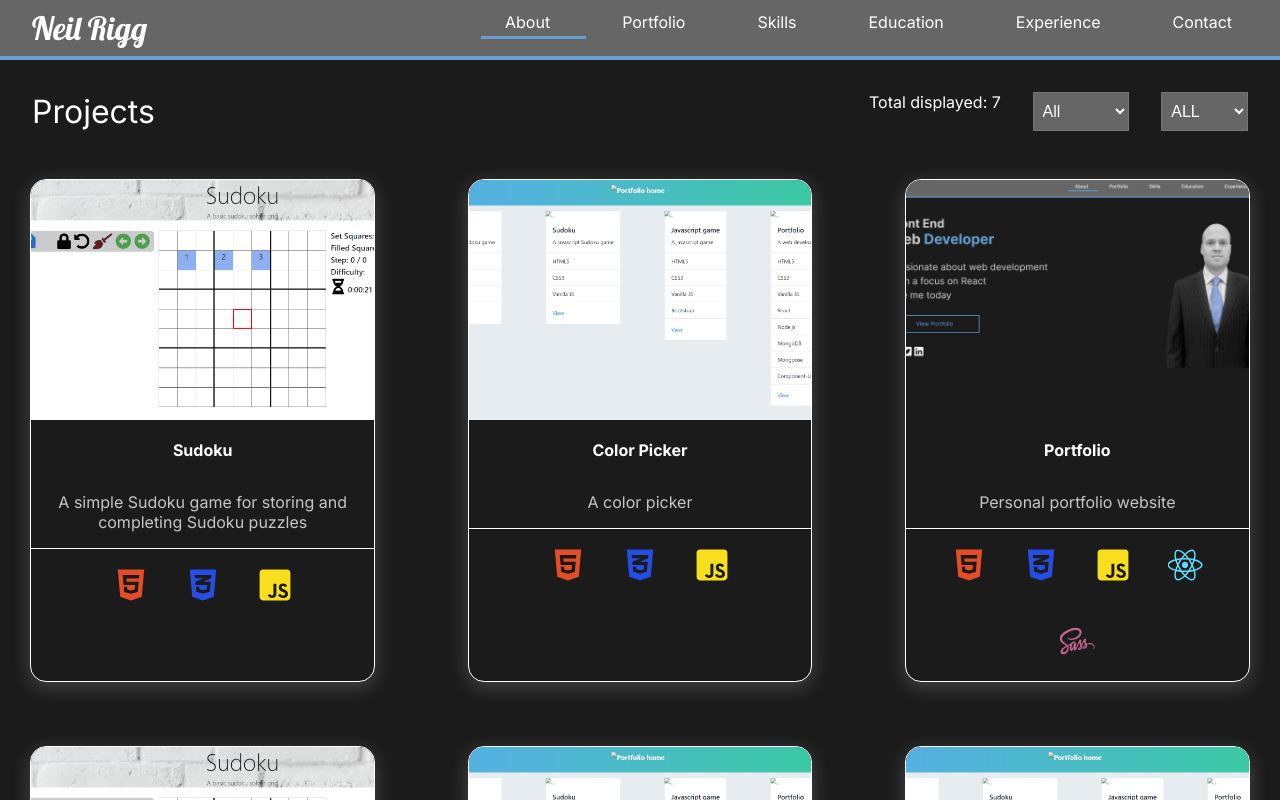
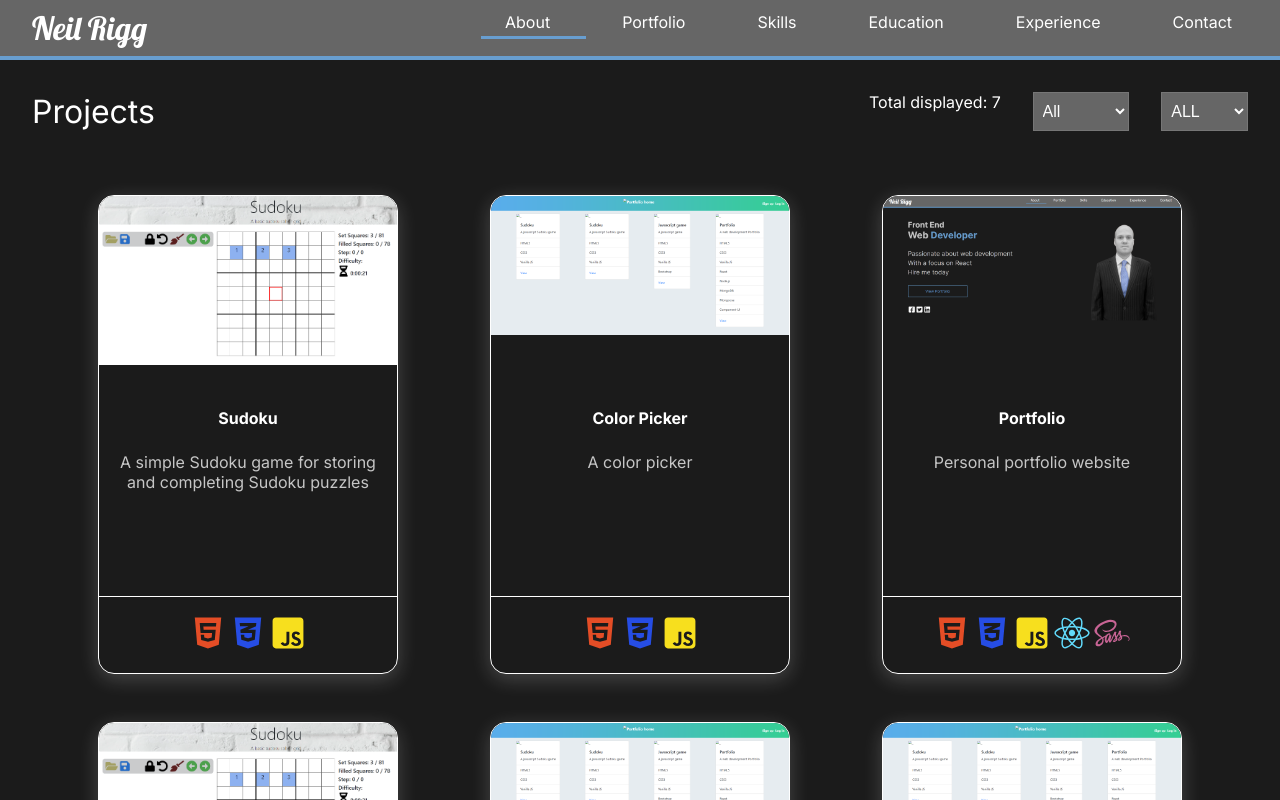
Before and after one commit to rigglet/react-portfolio, a React (Create React App) app: page /portfolio in a window 1280 px wide. Shown: the top 800 px of the page. Built offline with nearby package versions, Linux system fonts and the light colour scheme.

Commit message:
Project styling refactor

```diff
--- a/src/Data.js
+++ b/src/Data.js
@@ -87,8 +87,7 @@ export const projectData = () => {
       id: 4,
       featured: true,
       projectName: "Color Picker",
-      shortDescription:
-        "A color picker Lorem ipsum, dolor sit amet consectetur adipisicing elit. Veritatis rerum architecto odit, ut alias delectus optio. Maiores id ipsam deleniti.",
+      shortDescription: "A color picker game built in Vanilla JS",
       projectDescription:
         "A color picker Lorem ipsum dolor sit amet consectetur adipisicing elit. Dolor animi, a explicabo inventore modi laboriosam assumenda, velit nulla amet natus molestiae at necessitatibus error odit quidem magni accusantium libero asperiores facilis. Assumenda sit aperiam numquam minima esse, alias, voluptate fuga perferendis consequatur consequuntur ipsa explicabo vero id soluta impedit dolorum. ",
       author: "Neil Rigg",
--- a/src/components/Project.js
+++ b/src/components/Project.js
@@ -45,7 +45,7 @@ const StyledCard = styled(motion.div)`
   justify-self: center;
   box-shadow: 0px 5px 20px rgba(255, 255, 255, 0.2);
   //margin: 0rem 1rem 3rem 1rem;
-  max-width: 85%;
+  max-width: 300px;
   border: 0.05rem white solid;
   text-align: center;
   border-radius: 1rem;
@@ -54,29 +54,32 @@ const StyledCard = styled(motion.div)`
   background-color: transparent;
 
   img {
+    //padding: 0.5rem;
     width: 100%;
-    height: 30vh;
-    object-fit: cover;
+    min-height: 25vh;
+    object-fit: scale-down;
     object-position: top;
   }
+
   .blurb {
     h4 {
       color: white;
-      padding: 1rem;
+      padding: 0.5rem;
       text-decoration: none;
       &:visited,
       &:active {
         text-decoration: none;
       }
     }
-  }
     p {
       color: #c6c6c6;
       padding: 1rem;
+      min-height: 20vh;
       text-decoration: none;
       &:visited,
       &:active {
         text-decoration: none;
+      }
     }
   }
 `;
@@ -91,6 +94,7 @@ const StyledIcons = styled(motion.div)`
   display: flex;
   flex-wrap: wrap;
   justify-content: center;
+  padding: 1rem;
 `;
 
 export default Project;
--- a/src/components/Projects.js
+++ b/src/components/Projects.js
@@ -71,11 +71,12 @@ const Projects = ({ projects }) => {
 
 const StyledProjects = styled(motion.div)`
   width: 100vw;
-  margin-top: 3rem;
+  //margin-top: 3rem;
+  padding: 4rem;
   display: grid;
-  grid-template-columns: repeat(auto-fit, minmax(350px, 1fr));
-  column-gap: 2rem;
-  row-gap: 4rem;
+  grid-template-columns: repeat(auto-fit, minmax(300px, 1fr));
+  column-gap: 1.5rem;
+  row-gap: 3rem;
 `;
 
 export default Projects;
--- a/src/pages/Experience.js
+++ b/src/pages/Experience.js
@@ -17,8 +17,9 @@ const Experience = () => {
 
 const ExperienceLayout = styled(motion.div)`
   display: flex;
-  justify-content: space-between;
-  overflow-y: hidden;
+  flex-direction: column;
+  //justify-content: space-between;
+  //overflow-y: hidden;
 `;
 
 export default Experience;
```
Also changed, not shown: 1 other file (tests, documents, lock files or other folders). Lines whose indentation alone changed are shown as unchanged.
